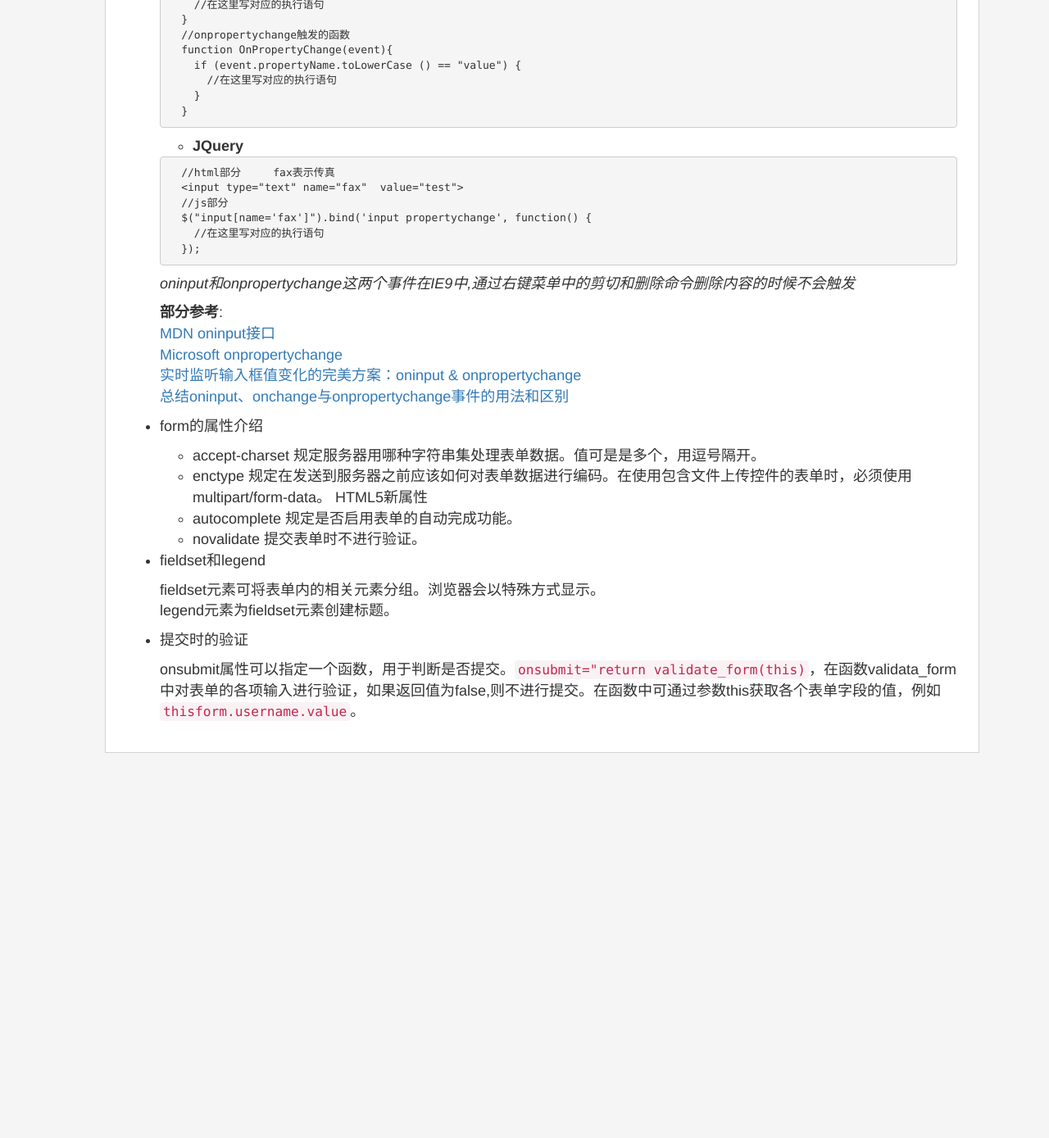
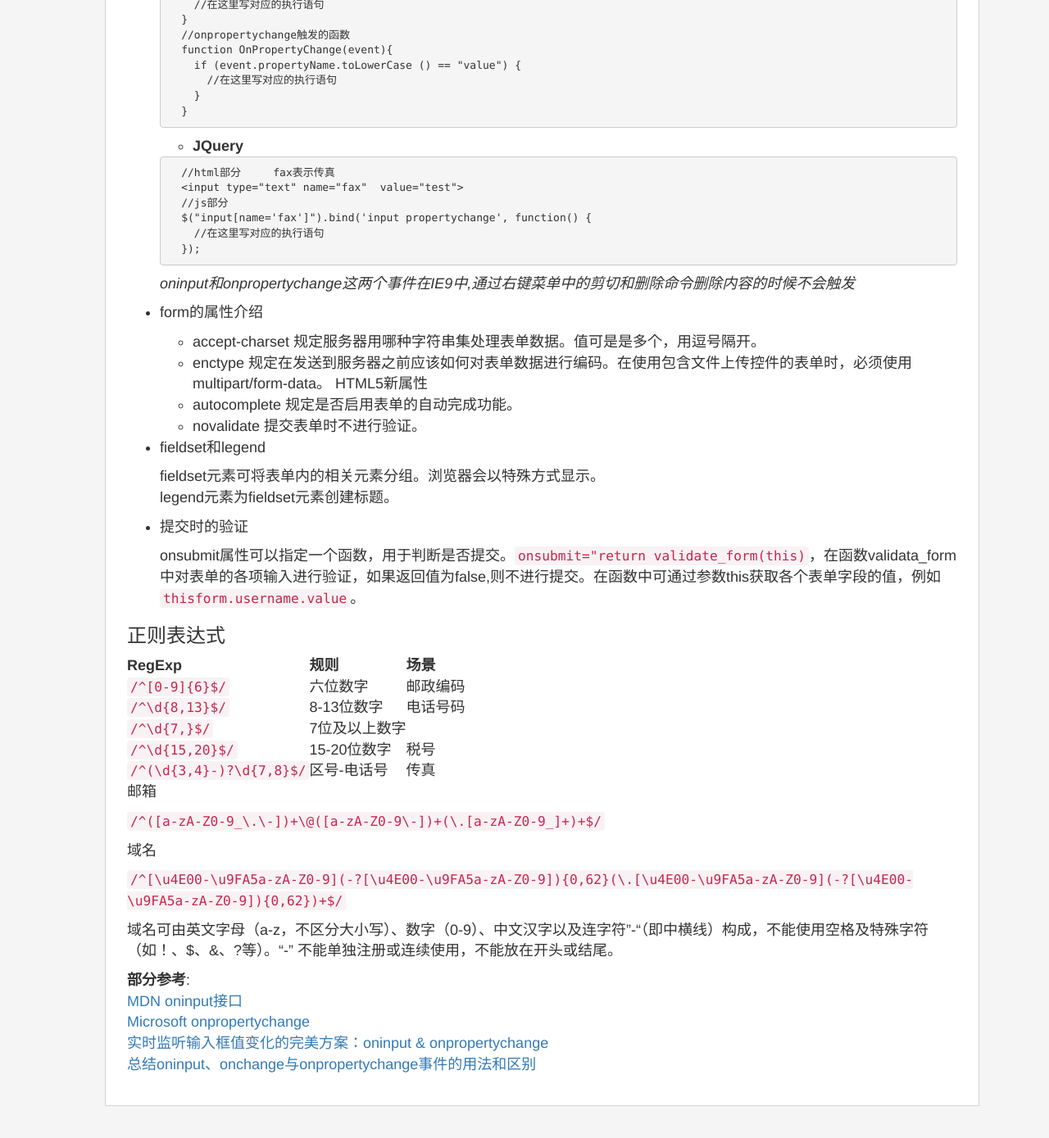
Before and after one commit to heuuLZP/me, a Jekyll site: the page built from _posts/2016-12-18-表单验证记录(一).md, in a window 1280 px wide and 1400 px high, scrolled down 1373 px. Shown: the top 1389 px of the window at 82% size. Built offline with Jekyll 4.4.1, drawn with Linux system fonts in a browser that asks for light colours; before the commit the page ends 2342 px from its top, so only the background shows below that.

Commit message:
## 分两个文章 ###(一)增加部分正则 ###(二)大纲

```diff
--- a/_posts/2016-12-18-表单验证记录.md
+++ b/_posts/2016-12-18-表单验证记录(一).md
@@ -51,8 +51,7 @@
 
 - 原生JS的trim函数实现
 
-  *虽然在项目中使用的是JQuery提供的trim函数,但是还需要涉猎一下在原生JS中是如何实现的。*
-  [司徒正美 JavaScript trim函数大赏](http://www.cnblogs.com/rubylouvre/archive/2009/09/18/1568794.html)
+  *虽然在项目中使用的是JQuery提供的trim函数,但是还需要涉猎一下在原生JS中是如何实现的。*  [司徒正美 JavaScript trim函数大赏](http://www.cnblogs.com/rubylouvre/archive/2009/09/18/1568794.html)
 
 
 - 即时输入
@@ -119,3 +112,31 @@
 -  提交时的验证
 
    onsubmit属性可以指定一个函数，用于判断是否提交。`onsubmit="return validate_form(this)`，在函数validata_form中对表单的各项输入进行验证，如果返回值为false,则不进行提交。在函数中可通过参数this获取各个表单字段的值，例如`thisform.username.value`。
+
+### 正则表达式
+
+  |RegExp                             |规则                                |场景          |
+  |-----------------------------------|------------------------------------|--------------|
+  |       `/^[0-9]{6}$/`              |六位数字                     | 邮政编码       |
+  |       `/^\d{8,13}$/`              |8-13位数字                   |电话号码        |
+  |       `/^\d{7,}$/`                |7位及以上数字                 |               |
+  |       `/^\d{15,20}$/`             |15-20位数字                  |税号           |
+  |   `/^(\d{3,4}-)?\d{7,8}$/`        |区号-电话号                   |传真           |
+
+
+  邮箱
+
+  `/^([a-zA-Z0-9_\.\-])+\@([a-zA-Z0-9\-])+(\.[a-zA-Z0-9_]+)+$/`
+
+  域名
+
+  `/^[\u4E00-\u9FA5a-zA-Z0-9](-?[\u4E00-\u9FA5a-zA-Z0-9]){0,62}(\.[\u4E00-\u9FA5a-zA-Z0-9](-?[\u4E00-\u9FA5a-zA-Z0-9]){0,62})+$/`
+
+  域名可由英文字母（a-z，不区分大小写）、数字（0-9）、中文汉字以及连字符"-"（即中横线）构成，不能使用空格及特殊字符（如！、$、&、?等）。“-” 不能单独注册或连续使用，不能放在开头或结尾。
+
+
+**部分参考**:
+[MDN oninput接口](https://developer.mozilla.org/zh-CN/docs/Web/API/GlobalEventHandlers/oninput)
+[Microsoft  onpropertychange](https://msdn.microsoft.com/en-us/library/ms536956(v=vs.85).aspx)
+[实时监听输入框值变化的完美方案：oninput & onpropertychange](http://www.cnblogs.com/lhb25/archive/2012/11/30/oninput-and-onpropertychange-event-for-input.html)
+[总结oninput、onchange与onpropertychange事件的用法和区别](http://blog.csdn.net/freshlover/article/details/39050609)
```
Also changed, not shown: other parts of _posts/2016-12-18-表单验证记录(一).md (+1 -7 lines), _posts/2016-12-20-表单验证记录(二).md (added, +16 -0 lines).
